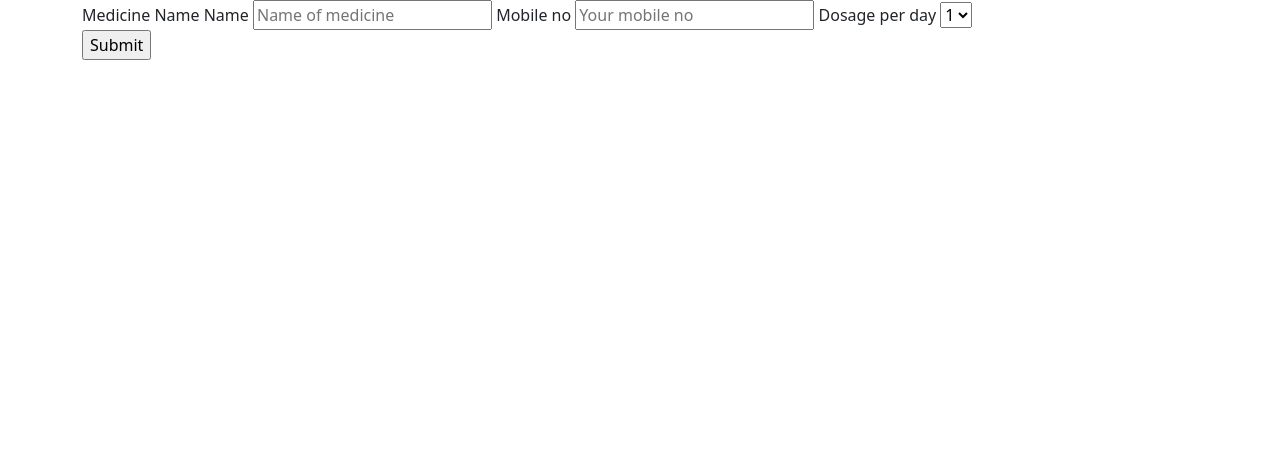
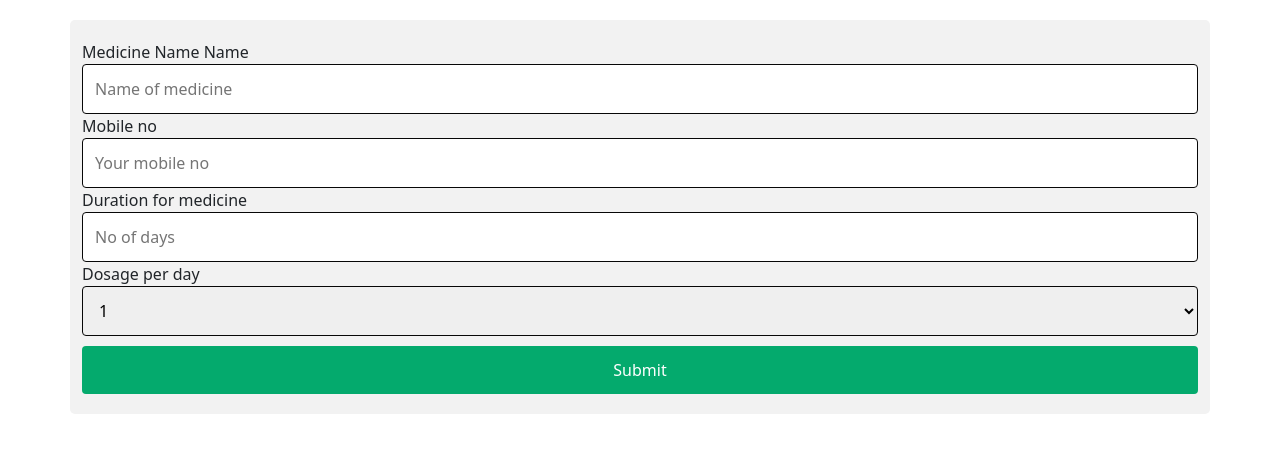
Before and after one commit to amanupadhyay28/hackin-winters, a FastAPI app: template src/templates/reminder.html in a window 1280 px wide. Shown: the top 453 px of the page. Run offline with FastAPI, Linux system fonts and the light colour scheme; the template is opened without the code that fills it, so the values that code supplies are empty.

Commit message:
changed reminder

```diff
--- /dev/null
+++ b/src/styles/reminder.css
@@ -0,0 +1,35 @@
+
+input, select {
+    width: 100%;
+    padding: 12px;
+    border: 1px solid rgb(7, 7, 7);
+    border-radius: 4px;
+    box-sizing: border-box;
+    margin-top: 6px;
+    margin-bottom: 16px;
+    resize: vertical
+  }
+
+
+  input[type=submit] {
+    background-color: #04AA6D;
+    color: white;
+    padding: 12px 20px;
+    border: none;
+    border-radius: 4px;
+    cursor: pointer;
+    margin-top: 10px;
+  }
+
+
+  input[type=submit]:hover {
+    background-color: #45a049;
+  }
+
+
+  .container {
+    border-radius: 5px;
+    background-color: #f2f2f2;
+    padding: 20px;
+     margin-top:20px ;
+  }
--- a/src/templates/reminder.html
+++ b/src/templates/reminder.html
@@ -17,13 +17,16 @@
 </head>
 <body>
     <div class="container">
-        <form action="action_page.php">
+        <form action="">
 
           <label for="mname">Medicine Name Name</label>
           <input type="text" id="mname" name="medname" placeholder="Name of medicine">
 
-          <label for="lname">Mobile no</label>
-          <input type="number" id="m" name="mobno" placeholder="Your mobile no">
+          <label for="mobileno">Mobile no</label>
+          <input type="number" id="mn" name="mobno" placeholder="Your mobile no">
+
+          <label for="">Duration for medicine</label>
+          <input type="number" id="dfm" name="duration" placeholder="No of days ">
 
           <label for="dosage">Dosage per day</label>
           <select id="dpd" name="dosageperday">
```
